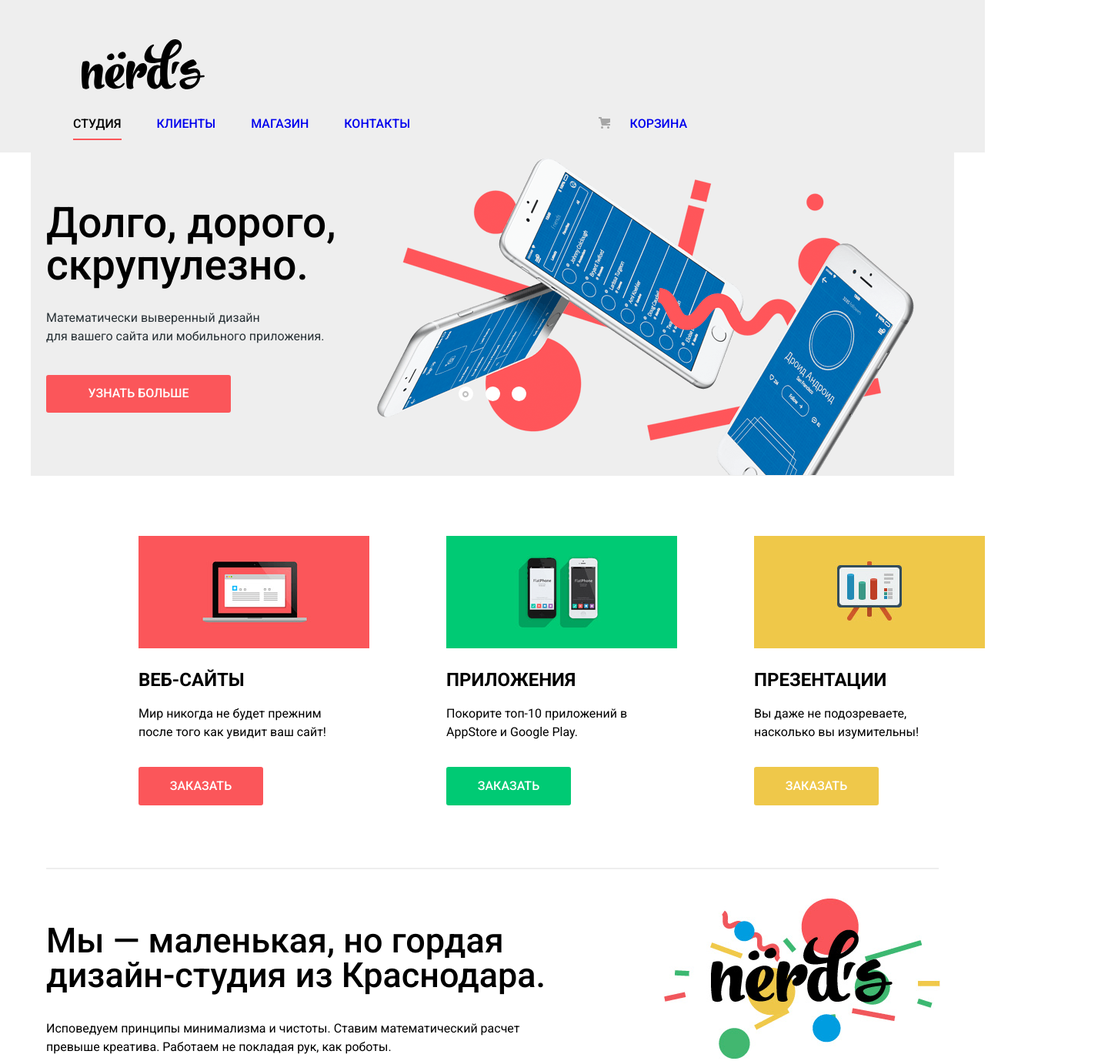
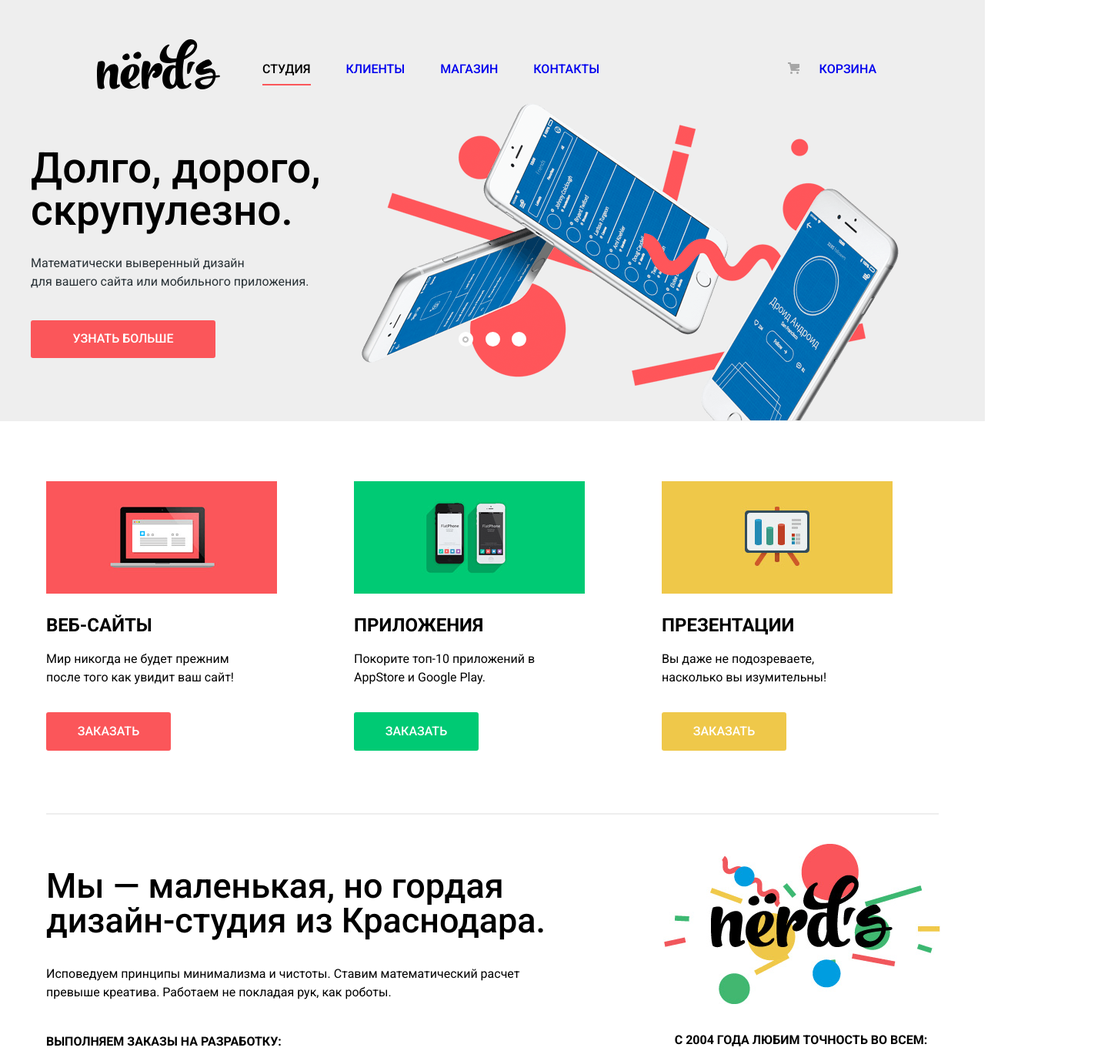
Before and after one commit to Kapelnikov/329321-nerds, a plain HTML site: page index.html in a window 1280 px wide. Shown: the top 1378 px of the page at 77% size, 1440 px wide, since content can reach past the window. Drawn offline with Linux system fonts and the light colour scheme.

Commit message:
Правки новые

```diff
--- a/css/style.css
+++ b/css/style.css
@@ -12,9 +12,14 @@ body {
 }
 
 .container {
-    width: 1200px;
+    width: 1160px;
     margin: 0 auto;
-    padding: 0;
+    padding-left: 20px;
+    padding-right: 20px;
+}
+
+.header-wrapper {
+    display: flex;
 }
 
 a {
@@ -382,9 +387,8 @@ input[type='radio'].visually-hidden {
 
     width: 1100px;
     margin: 0;
+    padding: 0;
     margin-bottom: 65px;
-    margin-left: 140px;
-    padding: 0;
 
     list-style: none;
 
@@ -738,13 +742,14 @@ input[type='radio'].visually-hidden {
 
 .contact-map {
     position: relative;
-
+    width: 1440px;
     height: 416px;
 
     background-color: #eee; /* подложка под картинку карты (серый фон) */
     background-image: url('../img/layer-map.jpg'); /* подложка под фрейм карты */
     background-repeat: no-repeat;
     background-position: 50% 42%;
+    margin: 0 auto;
 }
 
 .client-marker {
--- a/index.html
+++ b/index.html
@@ -11,7 +11,7 @@
    </head>
    <body>
          <header class="page-header">
-            <div class="container">
+            <div class="container header-wrapper">
             <a>
             <img alt="логотип студии Нёрдс" class="page-logo-image" src="img/nerds-logo.svg" width="160" height="65">
             </a>
@@ -38,10 +38,10 @@
             </nav>
             </div>
          </header>
-         <main class="container">
+         <main>
             <h1 class="visually-hidden">Веб-студия Нёрдс из Краснодара</h1>
             <div class="slider-wrapper">
-               <div class="slider">
+               <div class="slider container">
                   <input checked id="btn-1" name="toggle" type="radio">
                   <input id="btn-2" name="toggle" type="radio">
                   <input id="btn-3" name="toggle" type="radio">
@@ -82,7 +82,7 @@
                </div>
             </div>
             <h2 class="visually-hidden">Услуги веб-студии Нёрдс</h2>
-            <section class="company-features">
+            <section class="company-features container">
                <ul class="company-features-list">
                   <li class="company-features-list-item">
                      <img alt="иконка веб-сайтов" class="company-features-img" height="146" src="img/illustration-1.png" width="300">
@@ -164,9 +164,7 @@
                </ul>
             </section>
          </main>
-         <footer class="page-footer">
-            <div class="container">
-            <div class="contact-map">
+         <div class="contact-map">
                <img alt="маркер на карте студии Нёрдс" class="client-marker" height="190" src="img/map-marker.png" width="231">
                <div class="company-adress">
                   <p class="footer-company-title">Nёrds design studio</p>
@@ -177,6 +175,9 @@
                   </a>
                </div>
             </div>
+         <footer class="page-footer">
+            <div class="container">
+
             <div class="write-us-form-wrapper">
                <p class="write-us-form-heading">Напишите нам</p>
                <form action="https://htmlacademy.ru/" class="write-us-form" method="post">
```
